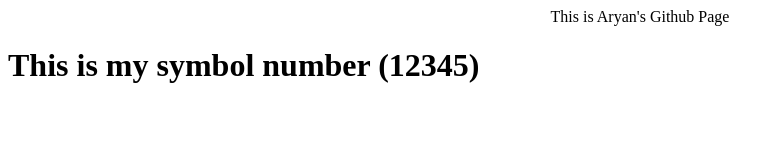
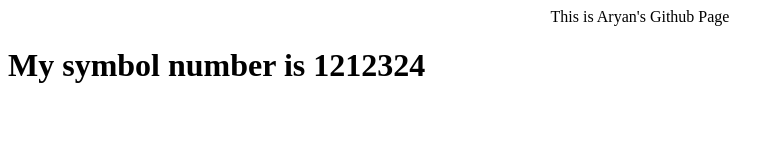
Before and after one commit to Aryanpachhai803/github_Aryan-, a plain HTML site: page index.html in a window 1280 px wide. Shown: the whole page, without its empty margins (0-784 px from the left). Drawn offline with Linux system fonts and the light colour scheme.

Commit message:
Updated symbol number

```diff
--- a/index.html
+++ b/index.html
@@ -5,7 +5,7 @@
   <body>
     <center>This is Aryan's Github Page</center>
     <h1>
-      This is my symbol number (12345)
+      My symbol number is 1212324
     </h1>
   </body>
 </html>
```
